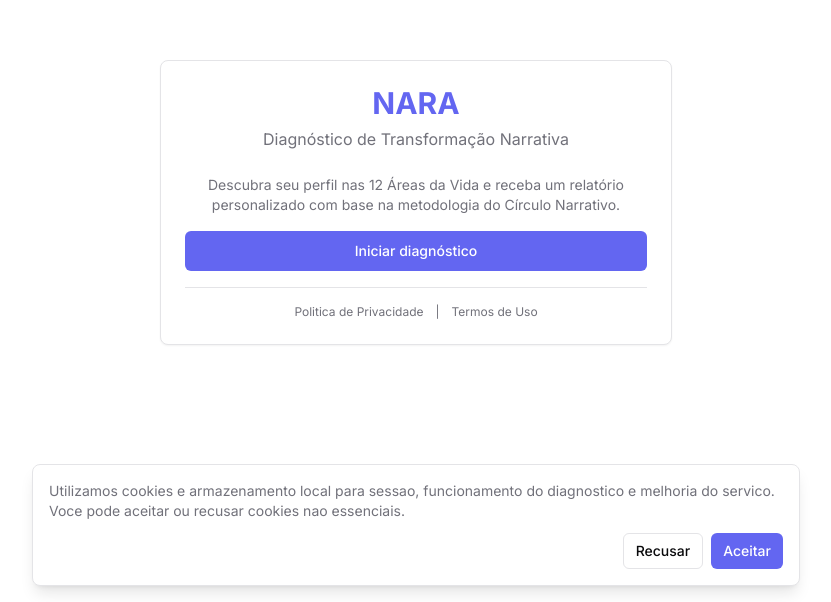
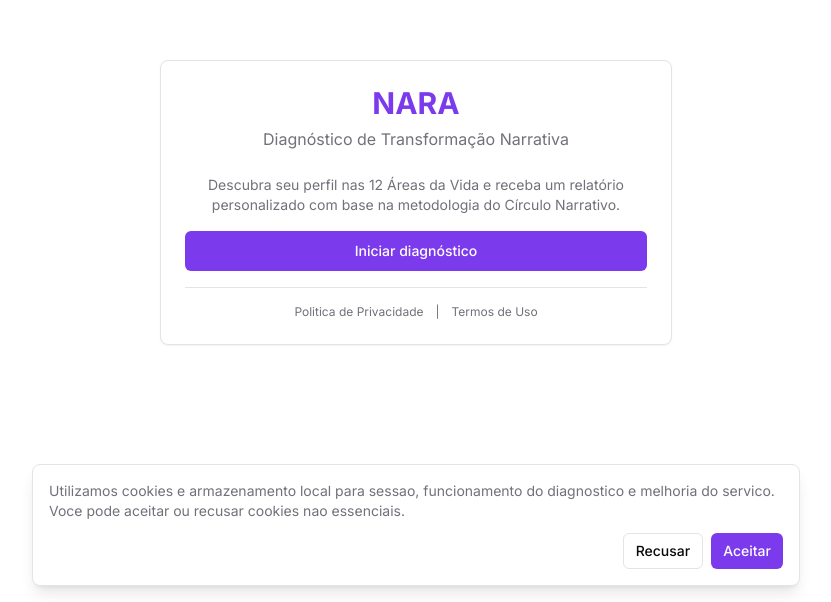
Before and after one commit to PhellipeOliveira/naraproject, a React (Vite) app in the folder nara-frontend/: page / in a window 1280 px wide. Shown: the part 198-800 px from the top of the page, without its empty margins (224-1055 px from the left). Built offline with nearby package versions, Linux system fonts and the light colour scheme; no server answers.

Commit message:
feat: nova paleta de cores violeta vibrante
- Substitui primary indigo por violeta #7C3AED
- Adiciona cores de acento: ciano, âmbar, esmeralda
- Adiciona gradientes utilitários
- Configura novas animações e sombras
- Atualiza área 8 para novo violeta

```diff
--- a/nara-frontend/tailwind.config.js
+++ b/nara-frontend/tailwind.config.js
@@ -14,61 +14,68 @@ export default {
     },
     extend: {
       colors: {
+        // Nova paleta NARA - Violeta vibrante
         primary: {
-          DEFAULT: '#6366f1',
+          DEFAULT: '#7C3AED',
           foreground: '#ffffff',
-          50: '#eef2ff',
-          100: '#e0e7ff',
-          200: '#c7d2fe',
-          300: '#a5b4fc',
-          400: '#818cf8',
-          500: '#6366f1',
-          600: '#4f46e5',
-          700: '#4338ca',
-          800: '#3730a3',
-          900: '#312e81',
+          50: '#F5F3FF',
+          100: '#EDE9FE',
+          200: '#DDD6FE',
+          300: '#C4B5FD',
+          400: '#A78BFA',
+          500: '#7C3AED',
+          600: '#6D28D9',
+          700: '#5B21B6',
+          800: '#4C1D95',
+          900: '#3B0764',
+          950: '#2E1065',
+        },
+        // Cores de acento
+        accent: {
+          DEFAULT: '#06B6D4',
+          foreground: '#ffffff',
+          warm: '#F59E0B',
+          fresh: '#10B981',
+          cyan: '#06B6D4',
         },
         secondary: {
-          DEFAULT: '#f4f4f5',
-          foreground: '#18181b',
+          DEFAULT: '#F4F4F5',
+          foreground: '#18181B',
         },
         destructive: {
-          DEFAULT: '#ef4444',
+          DEFAULT: '#EF4444',
           foreground: '#ffffff',
         },
         success: {
-          DEFAULT: '#22c55e',
+          DEFAULT: '#22C55E',
           foreground: '#ffffff',
         },
         warning: {
-          DEFAULT: '#f59e0b',
+          DEFAULT: '#F59E0B',
           foreground: '#000000',
         },
         info: {
-          DEFAULT: '#3b82f6',
+          DEFAULT: '#3B82F6',
           foreground: '#ffffff',
         },
         muted: {
-          DEFAULT: '#f4f4f5',
-          foreground: '#71717a',
+          DEFAULT: '#F4F4F5',
+          foreground: '#71717A',
         },
-        accent: {
-          DEFAULT: '#f4f4f5',
-          foreground: '#18181b',
-        },
+        // Cores das 12 áreas - harmônicas
         area: {
-          1: '#22c55e',
-          2: '#8b5cf6',
-          3: '#f59e0b',
-          4: '#ec4899',
-          5: '#ef4444',
-          6: '#06b6d4',
-          7: '#3b82f6',
-          8: '#6366f1',
-          9: '#10b981',
-          10: '#f97316',
-          11: '#a855f7',
-          12: '#14b8a6',
+          1: '#22C55E',  // Saúde Física - Verde vida
+          2: '#8B5CF6',  // Saúde Mental - Roxo mente
+          3: '#F59E0B',  // Saúde Espiritual - Âmbar luz
+          4: '#EC4899',  // Vida Pessoal - Rosa identidade
+          5: '#EF4444',  // Vida Amorosa - Vermelho paixão
+          6: '#06B6D4',  // Vida Familiar - Ciano conexão
+          7: '#3B82F6',  // Vida Social - Azul comunidade
+          8: '#7C3AED',  // Vida Profissional - Violeta propósito
+          9: '#10B981',  // Finanças - Esmeralda prosperidade
+          10: '#F97316', // Educação - Laranja conhecimento
+          11: '#A855F7', // Inovação - Fúcsia criatividade
+          12: '#14B8A6', // Lazer - Teal equilíbrio
         },
         border: 'hsl(var(--border))',
         input: 'hsl(var(--input))',
@@ -82,6 +89,7 @@ export default {
       },
       fontFamily: {
         sans: ['Inter', 'system-ui', '-apple-system', 'sans-serif'],
+        display: ['Plus Jakarta Sans', 'Inter', 'system-ui', 'sans-serif'],
       },
       fontSize: {
         '2xs': ['0.625rem', { lineHeight: '0.875rem' }],
@@ -95,6 +103,18 @@ export default {
         md: 'calc(var(--radius) - 2px)',
         sm: 'calc(var(--radius) - 4px)',
       },
+      backgroundImage: {
+        'gradient-primary': 'linear-gradient(135deg, #7C3AED 0%, #06B6D4 100%)',
+        'gradient-warm': 'linear-gradient(135deg, #F59E0B 0%, #EF4444 100%)',
+        'gradient-fresh': 'linear-gradient(135deg, #10B981 0%, #06B6D4 100%)',
+        'gradient-radial': 'radial-gradient(var(--tw-gradient-stops))',
+      },
+      boxShadow: {
+        'glow': '0 0 20px rgba(124, 58, 237, 0.3)',
+        'glow-lg': '0 0 40px rgba(124, 58, 237, 0.4)',
+        'card': '0 4px 6px -1px rgba(0, 0, 0, 0.05), 0 2px 4px -2px rgba(0, 0, 0, 0.05)',
+        'card-hover': '0 10px 15px -3px rgba(0, 0, 0, 0.08), 0 4px 6px -4px rgba(0, 0, 0, 0.05)',
+      },
       animation: {
         'fade-in': 'fadeIn 0.5s ease-out',
         'fade-out': 'fadeOut 0.3s ease-out',
@@ -105,9 +125,13 @@ export default {
         'scale-in': 'scaleIn 0.2s ease-out',
         'pulse-slow': 'pulse 3s cubic-bezier(0.4, 0, 0.6, 1) infinite',
         'pulse-fast': 'pulse 1s cubic-bezier(0.4, 0, 0.6, 1) infinite',
+        'pulse-subtle': 'pulseSubtle 2s infinite',
         'bounce-subtle': 'bounceSubtle 1s infinite',
         'spin-slow': 'spin 3s linear infinite',
         'shake': 'shake 0.5s ease-in-out',
+        'celebration': 'celebration 0.5s ease-out',
+        'progress-fill': 'progressFill 0.5s ease-out',
+        'glow': 'glow 2s ease-in-out infinite alternate',
       },
       keyframes: {
         fadeIn: {
@@ -147,6 +171,23 @@ export default {
           '10%, 30%, 50%, 70%, 90%': { transform: 'translateX(-5px)' },
           '20%, 40%, 60%, 80%': { transform: 'translateX(5px)' },
         },
+        celebration: {
+          '0%': { transform: 'scale(1)' },
+          '50%': { transform: 'scale(1.05)' },
+          '100%': { transform: 'scale(1)' },
+        },
+        pulseSubtle: {
+          '0%, 100%': { boxShadow: '0 0 0 0 rgba(124, 58, 237, 0.4)' },
+          '50%': { boxShadow: '0 0 0 8px rgba(124, 58, 237, 0)' },
+        },
+        progressFill: {
+          from: { width: '0' },
+          to: { width: 'var(--progress-width)' },
+        },
+        glow: {
+          '0%': { boxShadow: '0 0 5px rgba(124, 58, 237, 0.2)' },
+          '100%': { boxShadow: '0 0 20px rgba(124, 58, 237, 0.4)' },
+        },
       },
       transitionDuration: {
         400: '400ms',
```
